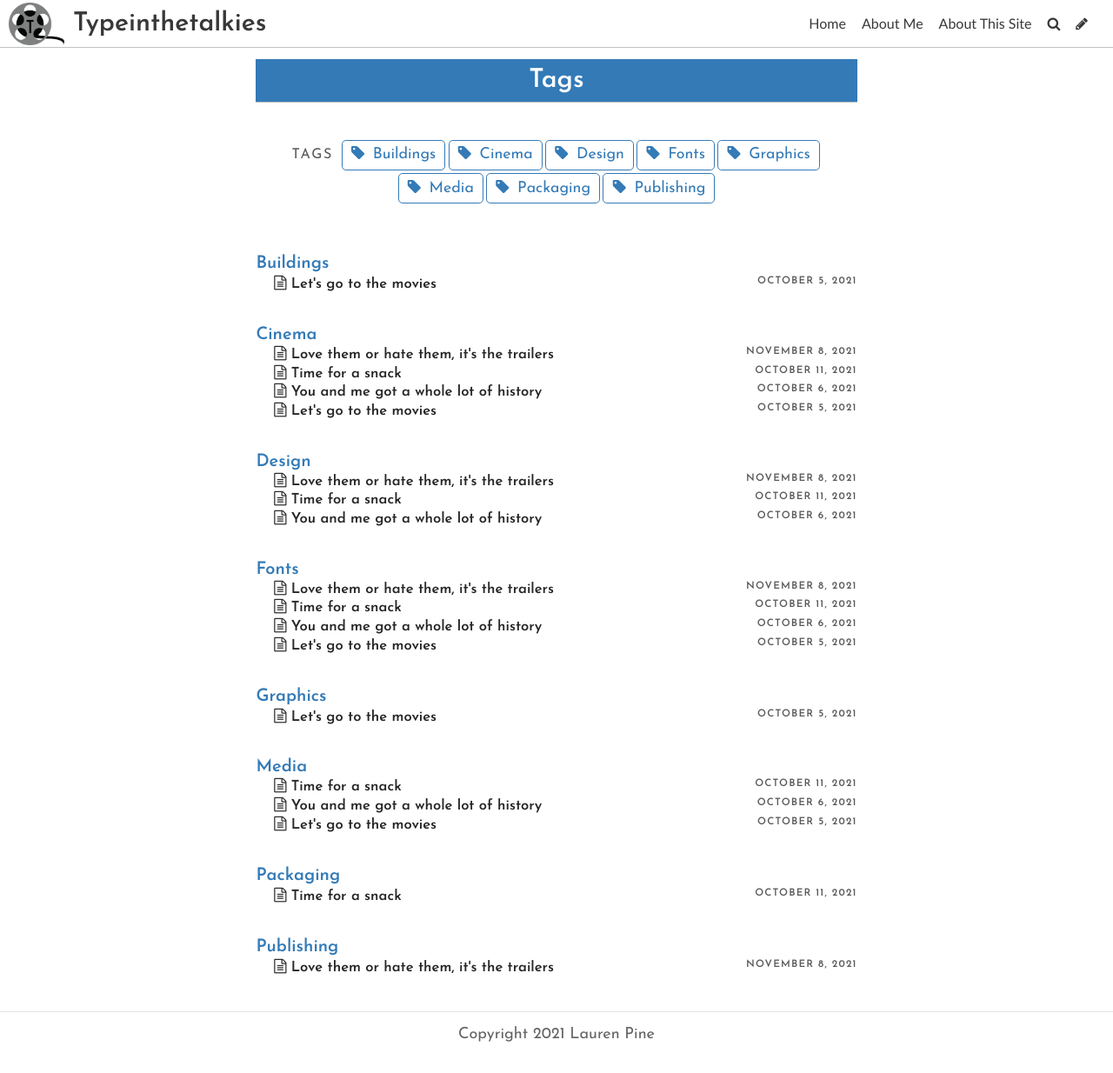
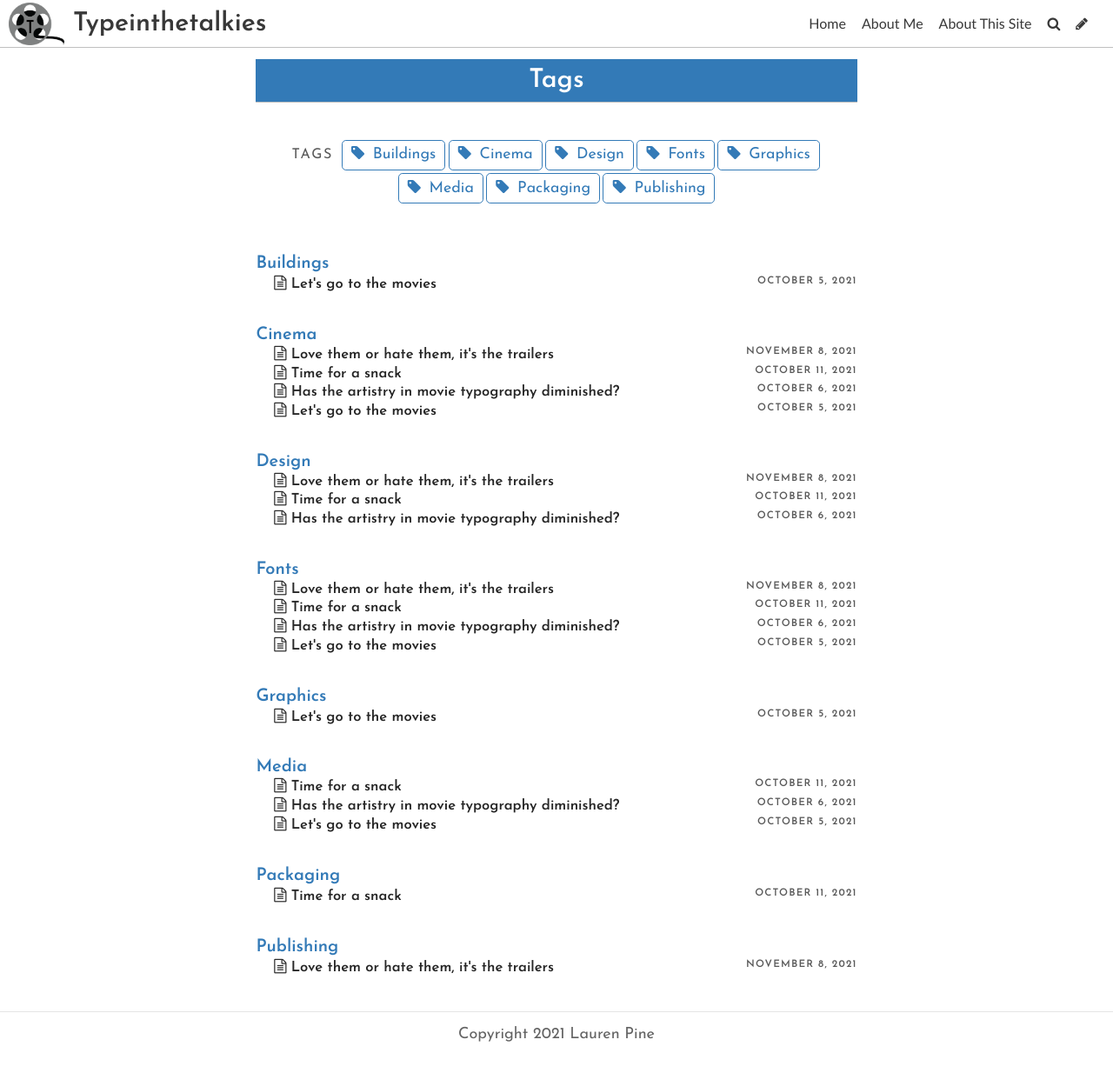
Before and after one commit to laurenlouisap/typography, a Jekyll site: the page built from pages/tags.md, in a window 1280 px wide. Shown: the whole page at 87% size. Built offline with Jekyll 4.4.1, drawn with Linux system fonts in a browser that asks for light colours; some web fonts are replaced.

Commit message:
Update Post “2021-10-06-lets-go-back-in-time”

```diff
--- a/_posts/2021-10-06-lets-go-back-in-time.md
+++ b/_posts/2021-10-06-lets-go-back-in-time.md
@@ -1,8 +1,8 @@
 ---
 layout: post
-title: You and me got a whole lot of history
+title: Has the artistry in movie typography diminished?
 date: 2021-10-06T12:37:06.594Z
-image: ../uploads/elijah-mears-unsplash.jpg
+image: ../uploads/bruno-martins-unsplash.jpg
 title_color: "#ffffff"
 comments: false
 tags:
@@ -11,11 +11,7 @@ tags:
   - Fonts
   - Media
 ---
-Typography in movies has evolved over the years as movies are made at a more rapid pace and companies fight to get that blockbuster title. But what was typography like back when in the early days of cinema?
-
-Has the artistry in movie typography diminished?
-
-Any text in films now is very limited. Subtitles are moslty available on tv and streaming services if you need them, or like me, have become so accustomed to having them on that the language genuinely makes no sense when you turn them off. However, back in early days of cinema, before the age of the 'talkies', audiences enjoyed silent movies. Whilst actors worked overtime trying to communicate story and emotion, text was essential to the film.
+Once opon a time, typography played a much bigger role in cinema. Any text in films now is very limited. Subtitles are moslty available on tv and streaming services if you need them, or like me, have become so accustomed to having them on that the language genuinely makes no sense when you turn them off. However, back in early days of cinema, before the age of the 'talkies', audiences enjoyed silent movies. Whilst actors worked overtime trying to communicate story and emotion, text was essential to the film.
 
 Silent movies would often feature title cards, or 'intertitles', that would feature speech, a date/time or other information to help drive the films story. Think of these as providing a voice for the actors and expressing what can't be expressed solely through acting. As these were so crucial to communicating details to the audience, the typography had to be legible. You wouldn't want your movie ruined because the text is too hard to read. The typefaces used would often be a heavy weight, large and centered on the screen.
 
```
